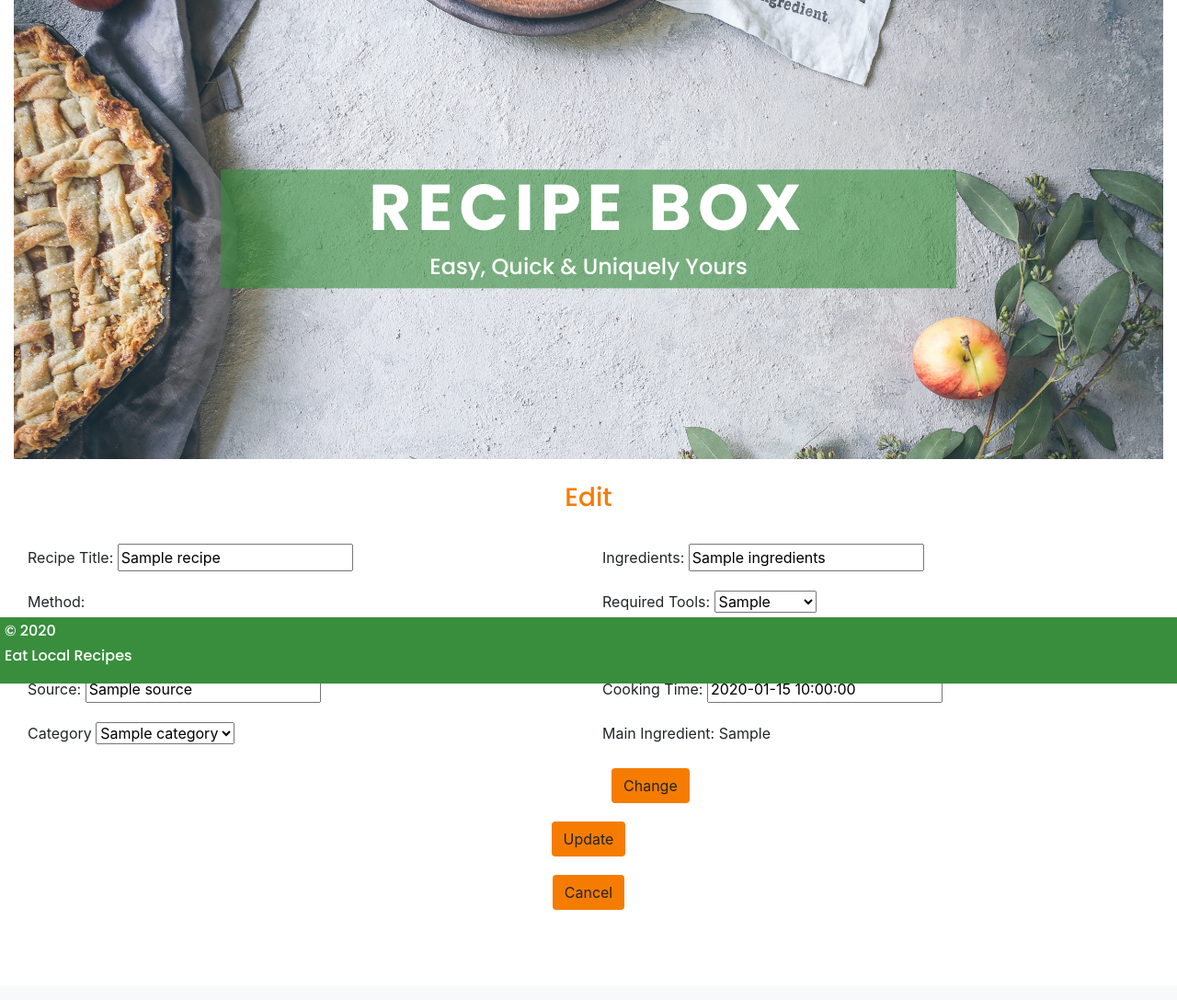
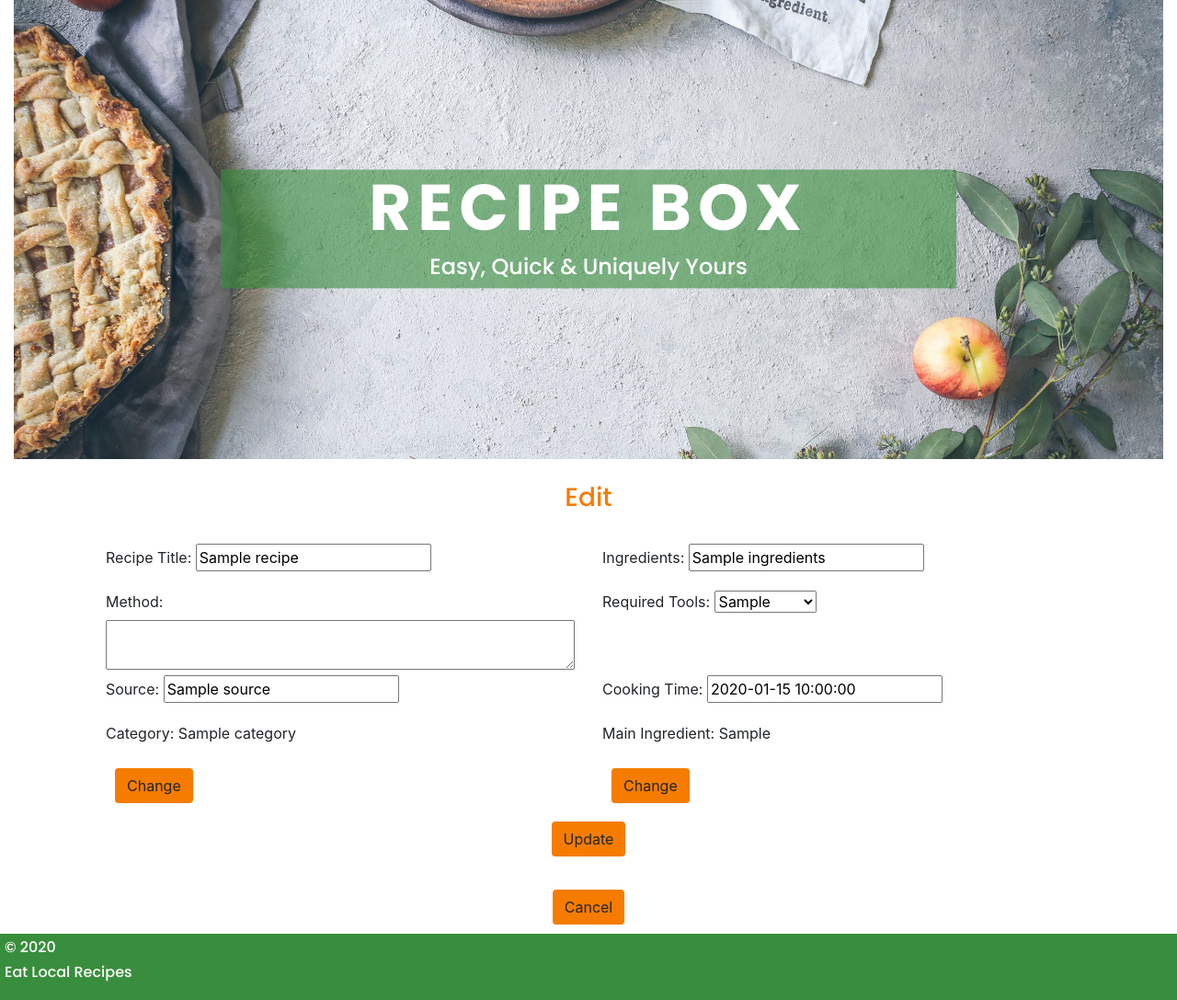
Before and after one commit to cherylhaz/milestone_project_3, a Flask app: template templates/edit_recipe.html in a window 1280 px wide. Shown: the part 57-1144 px from the top of the page at 92% size. Before the commit the page ends 1046 px from the top, so only its background shows below. Run offline with Flask 2, Linux system fonts and the light colour scheme; the template is opened without the code that fills it: most values are stand-ins (such as "Sample title", 1, 10 or a date in 2020); some libraries are stand-ins or nearby versions.

Commit message:
added category modal

```diff
--- a/templates/base.html
+++ b/templates/base.html
@@ -50,11 +50,11 @@
         </section>
     </header>
  <!--Content -->
-     <div>
+     <div class="container">
     {% block content%}
     {% endblock %}
     </div>
-   </div>
+</div>
 <!--Footer -->
     <footer id="footer">
     <div class=" footer_text navbar-fixed-bottom">
--- a/templates/edit_recipe.html
+++ b/templates/edit_recipe.html
@@ -57,22 +57,44 @@
         </div>
         <div class="row">
             <div class="col-md-6">
-        <div class="form-group">
-        <label>Category</label>
+                <p> Category: {{recipe.category}} </p>
+                    <button class="btn waves-effect waves-light form_buttons" type="button" data-toggle="modal" data-target="#category_modal">Change
+                    </button>
+                </div>
+    <!--Category Modal -->
+                <div class="modal fade" id="category_modal" tabindex="-1" role="dialog" aria-labelledby="exampleModalLabel" aria-hidden="true">
+                    <div class="modal-dialog">
+                        <div class="modal-content">
+                            <div class="modal-header">
+                                <h5 class="modal-title" id="exampleModalLabel">Choose a Category</h5>
+                                <button type="button" class="close" data-dismiss="modal" aria-label="Close">
+                                <span aria-hidden="true">&times;</span>
+                                </button>
+                            </div>
+                            <div class="modal-body">
+
                                     <select class="select1" id="category" name="category"  value="{{recipe.category}}">
                                     <option value="" disabled selected>{{recipe.category}}</option>
                                     {% for category in categories %}
                                         <option value="{{category.title}}">{{category.title}}</option>
                                     {% endfor %}
                                     </select>
+
+                            </div>
+                            <div class="modal-footer">
+                                <button type="button" class="btn btn-secondary" data-dismiss="modal">Close</button>
+                                <button type="button" class="btn btn-primary">Save changes</button>
                             </div>
                         </div>
+                    </div>
+                </div>
+
         <div class="col-md-6">
-            <p> Main Ingredient: {{recipe.sub_category}} </p>
-                <button class="btn waves-effect waves-light form_buttons" type="button" data-toggle="modal" data-target="#sub_category_modal">Change
-                </button>
+            <span><p> Main Ingredient: {{recipe.sub_category}} </p></span>
+                <span><button class="btn waves-effect waves-light form_buttons" type="button" data-toggle="modal" data-target="#sub_category_modal">Change
+                </button></span>
                 </div>
-            <!-- Modal -->
+<!-- Sub- Category Modal -->
             <div class="modal fade" id="sub_category_modal" tabindex="-1" role="dialog" aria-labelledby="exampleModalLabel" aria-hidden="true">
                 <div class="modal-dialog">
                     <div class="modal-content">
@@ -99,25 +121,23 @@
                     </div>
                 </div>
             </div>
+            </div>
         <div class="row buttons_edit_page">
-            <div class="col-12"
+
                 <div class="form-group">
                 <button class="btn waves-effect waves-light form_buttons" type="submit" name="action">Update
                 </button>
-                </div>
-
                 </div>
             </div>
     </form>
     </div>
     <div class="container-fluid">
         <div class="row buttons_edit_page"
-            <div class="col-12"
+            <div class="col-md-12"
                     <form action="{{url_for('main_page')}}">
                         <button class="btn waves-effect waves-light form_buttons" type="submit">Cancel
                         </button>
                     </form>
             </div>
         </div>
-    </div>
 {% endblock %}
```
Lines whose indentation alone changed are shown as unchanged.
